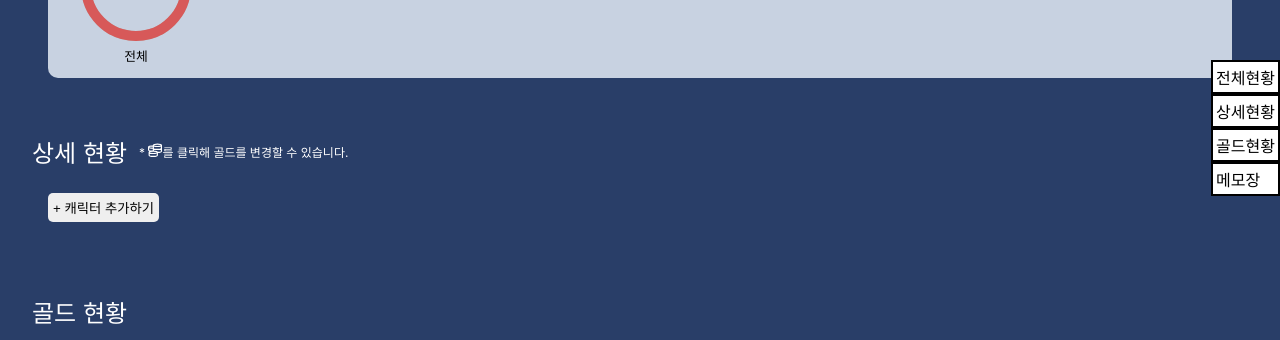
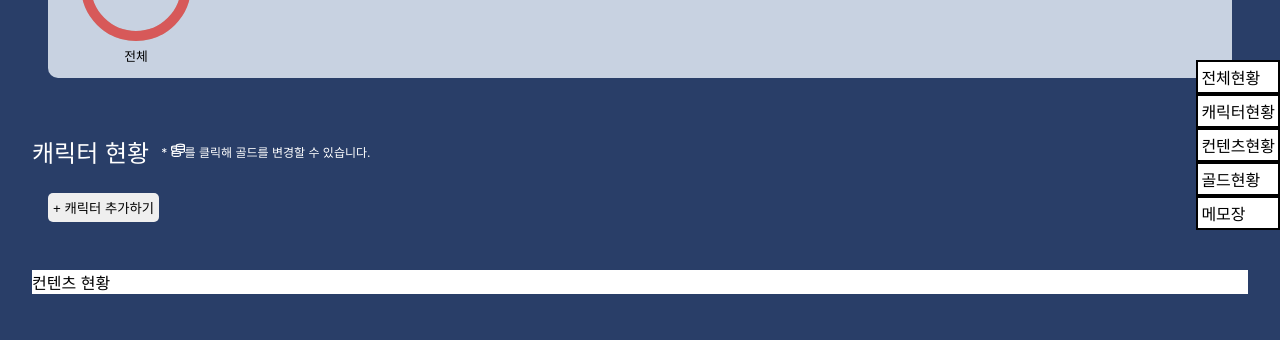
Before and after one commit to KimJaewon3/loa-homework-helper, a React (Create React App) app in the folder client/: page / in a window 1280 px wide. Shown: the part 220-560 px from the top of the page. Built offline with nearby package versions, Linux system fonts and the light colour scheme.

Commit message:
feat: 컨텐츠별 현황 컴포넌트 추가 & 푸터 높이 고정

```diff
--- a/client/src/App.tsx
+++ b/client/src/App.tsx
@@ -3,6 +3,7 @@ import styled from 'styled-components';
 import './App.css';
 import AccountBook from './components/accountBook';
 import Characters from './components/characters';
+import ContentsStatus from './components/contentsStatus';
 import FixedMenu from './components/fixedMenu';
 import Footer from './components/footer';
 import MemoBoard from './components/memoBoard';
@@ -17,6 +18,7 @@ const Wrap = styled.div`
     > div {
       margin-top: 1em;
     }
+
   }
 `;
 
@@ -24,6 +26,7 @@ function App() {
   const accountBookRef = useRef<HTMLDivElement>(null);
   const characterRef = useRef<HTMLDivElement>(null);
   const monitoringRef = useRef<HTMLDivElement>(null);
+  const contentsStatusRef = useRef<HTMLDivElement>(null);
 
   return (
     <Wrap>
@@ -31,9 +34,15 @@ function App() {
       <section>
         <Monitoring ref={monitoringRef}/>
         <Characters ref={characterRef}/>
+        <ContentsStatus ref={contentsStatusRef}/>
         <AccountBook ref={accountBookRef}/>
       </section>
-      <FixedMenu accountBookRef={accountBookRef} characterRef={characterRef} monitoringRef={monitoringRef}/>
+      <FixedMenu
+        accountBookRef={accountBookRef}
+        characterRef={characterRef}
+        monitoringRef={monitoringRef}
+        contentsStatusRef={contentsStatusRef}
+      />
       <Footer />
     </Wrap>
   );
--- a/client/src/components/characters.tsx
+++ b/client/src/components/characters.tsx
@@ -203,7 +203,7 @@ const Characters = forwardRef<HTMLDivElement>(function Characters(props, ref) {
   return (
     <CharactersDiv ref={ref}>
       <div className='character-title-container'>
-        <span>상세 현황</span>
+        <span>캐릭터 현황</span>
         <div className='character-gold-notice'>
           <span>* </span>
           <GrMoney size={14} />
--- /dev/null
+++ b/client/src/components/contentsStatus.tsx
@@ -0,0 +1,79 @@
+import React, { forwardRef, useEffect, useState } from 'react';
+import styled from 'styled-components';
+import { ContentsState } from '../redux/slice/contentsSlice';
+import { useAppSelector } from '../redux/store';
+
+const ContentsStatusDiv = styled.div`
+  background-color: white;
+`;
+
+const CharacterLi = styled.li<{ isDone: boolean}>`
+  > span {
+    color: ${(props) => props.isDone ? 'green' : 'black'};
+  }
+`;
+
+type ContentsFilter = {
+  category: string;
+  done: string[];
+  total: string[];
+}[];
+
+const ContentsStatus = forwardRef<HTMLDivElement>(function ContentsStatus(props, ref) {
+  const contents = useAppSelector(state => state.contentsReducer.contents);
+  const [contentsFilter, setContentsFilter] = useState<ContentsFilter>();
+
+  useEffect(() => {
+    const filtered: ContentsFilter = [];
+
+    contents.map(info => {
+      info.content.map(c => {
+        const key = Object.keys(c)[0];
+        const categoryIdx = filtered.findIndex(el => {
+          return el.category === key;
+        });
+
+        if (categoryIdx !== -1) {
+          if (c[key].isDone) {
+            filtered[categoryIdx].done.push(info.name);
+          }
+          filtered[categoryIdx].total.push(info.name);
+        } else {
+          filtered.push({
+            category: key,
+            done: c[key].isDone ? [info.name] : [],
+            total: [info.name],
+          });
+        }
+      });
+    });
+
+    setContentsFilter(filtered);
+  }, [contents]);
+
+  return (
+    <ContentsStatusDiv ref={ref}>
+      <span>컨텐츠 현황</span>
+      <div>
+        {contentsFilter?.map((el, idx) => {
+          return (
+            <div key={idx}>
+              <span>{el.category}</span>
+              <ul>
+                {el.total.map((character, cidx) => {
+                  return (
+                    <CharacterLi isDone={el.done.includes(character)}>
+                      <span>{character}</span>
+                    </CharacterLi>
+                  );
+                })}
+              </ul>
+            </div>
+          );
+        })}
+      </div>
+    </ContentsStatusDiv>
+  );
+});
+
+export default ContentsStatus;
--- a/client/src/components/fixedMenu.tsx
+++ b/client/src/components/fixedMenu.tsx
@@ -26,9 +26,15 @@ type FixedMenuProps = {
   accountBookRef: React.RefObject<HTMLDivElement>;
   characterRef: React.RefObject<HTMLDivElement>;
   monitoringRef: React.RefObject<HTMLDivElement>;
+  contentsStatusRef: React.RefObject<HTMLDivElement>;
 }
 
-export default function FixedMenu({ accountBookRef, characterRef, monitoringRef }: FixedMenuProps) {
+export default function FixedMenu({
+  accountBookRef,
+  characterRef,
+  monitoringRef,
+  contentsStatusRef
+}: FixedMenuProps) {
   const [isMemoBoardOpen, setIsMemoBoardOpen] = useState(false);
 
   function handleMemoBoardBtnClick() {
@@ -52,7 +58,8 @@ export default function FixedMenu({ accountBookRef, characterRef, monitoringRef
   return (
     <FixedMenuDiv>
       <div onClick={()=>gotoTargetRef(monitoringRef)}>전체현황</div>
-      <div onClick={()=>gotoTargetRef(characterRef)}>상세현황</div>
+      <div onClick={()=>gotoTargetRef(characterRef)}>캐릭터현황</div>
+      <div onClick={()=>gotoTargetRef(contentsStatusRef)}>컨텐츠현황</div>
       <div onClick={()=>gotoTargetRef(accountBookRef)}>골드현황</div>
       <div onClick={handleMemoBoardBtnClick}>메모장</div>
       <div className='fixed-menu-goto-up' onClick={gotoUp}>
--- a/client/src/components/footer.tsx
+++ b/client/src/components/footer.tsx
@@ -5,6 +5,9 @@ import { mococoImg } from '../img/mococoImg';
 const FooterDiv = styled.footer`
   background-color: white;
   margin-top: 2em;
+  overflow: hidden;
+  max-width: 100%;
+  height: 110px;
   > img {
     width: 100px;
     height: 100px;
--- a/client/src/redux/slice/contentsSlice.ts
+++ b/client/src/redux/slice/contentsSlice.ts
@@ -9,7 +9,7 @@ export type RaidList = {
   }
 }[];
 
-interface ContentsState {
+export interface ContentsState {
   contents: {
     name: string;
     abledReward: boolean;
```
